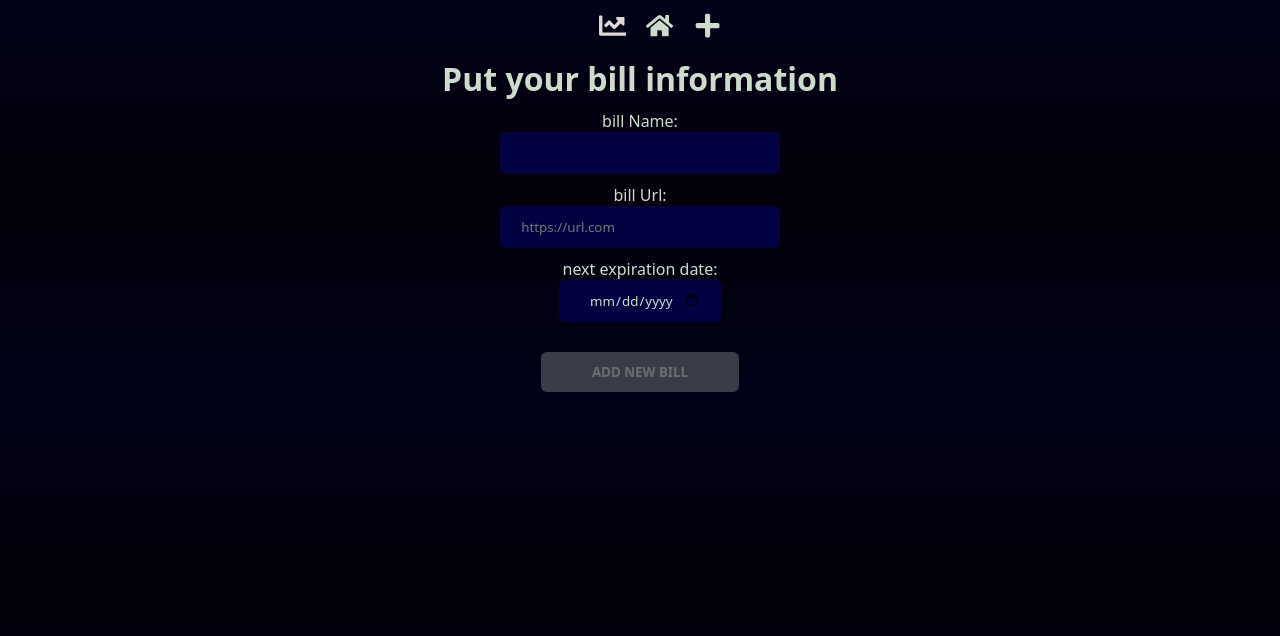
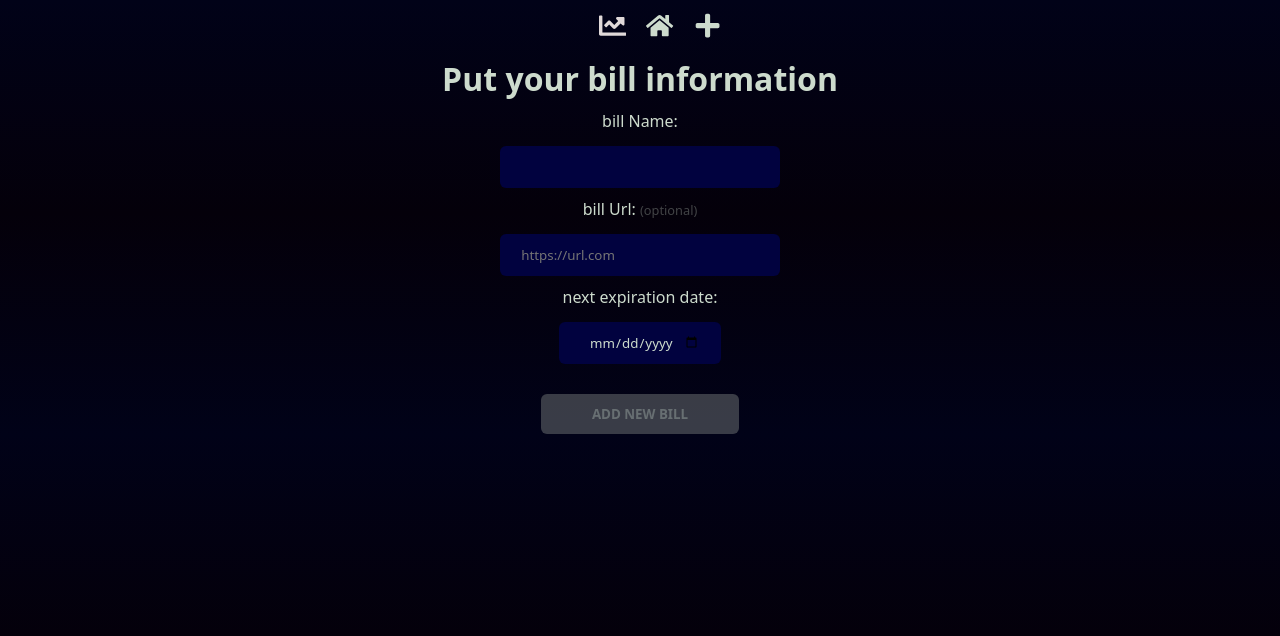
Before and after one commit to akiosTerr/pay-my-bills, a React (Create React App) app: page /add in a window 1280 px wide. Shown: the top 636 px of the page. Built offline with nearby package versions, Linux system fonts and the light colour scheme; no server answers.

Commit message:
Make URL field optional

```diff
--- a/src/components/addItemForm.tsx
+++ b/src/components/addItemForm.tsx
@@ -25,7 +25,7 @@ function AddItemForm() {
 
 
     const validateFields = () => {
-        const fields = [title, gotoUrl]
+        const fields = [title]
         const textFieldCheck = fields.some(item => item.length < 2)
         const dateFieldCheck = !dueDate
         return  textFieldCheck || dateFieldCheck
@@ -53,7 +53,7 @@ function AddItemForm() {
             </label>
             <input value={title} onChange={onChangeTitle} className="input-text title-input" type="text" name="title" id="billTitle-input" />
             <label className="label item-title">
-                bill Url:
+                 bill Url: <span className='detail'>(optional)</span>
             </label>
             <input placeholder='https://url.com' value={gotoUrl} onChange={onChangeGotoUrl} className="input-text goto-input" type="text" name="gotoUrl" id="gotoUrl-input" />
             <label className="label item-title">
--- a/src/components/editItemForm.tsx
+++ b/src/components/editItemForm.tsx
@@ -24,7 +24,7 @@ function EditItemForm() {
     }
 
     const validateFields = () => {
-        const fields = [title, gotoUrl]
+        const fields = [title]
         const textFieldCheck = fields.some(item => item.length < 2)
         return  textFieldCheck
     }
--- a/src/components/feedItem.tsx
+++ b/src/components/feedItem.tsx
@@ -74,13 +74,13 @@ function FeedItem({ itemProps, updateBills, updateHistory }: proptype) {
                 <div className="title-section">
                     <h1 className="feed-item-title">{itemProps.title}</h1>
                     <div className="options-buttons">
-                        {showUrl()}
+                        <button onClick={deleteItem(itemProps._id)} title="delete bill" className="btn delete-item-btn">
+                            <FiTrash2 />
+                        </button>
                         <Link to={`edit/${itemProps._id}`} title="edit bill" className="btn edit-item-btn">
                             <FiEdit />
                         </Link>
-                        <button onClick={deleteItem(itemProps._id)} title="delete bill" className="btn delete-item-btn">
-                            <FiTrash2 />
-                        </button>
+                        {showUrl()}
                     </div>
                 </div>
                 <div className="expiration-section">
--- a/src/style/ItemForm.scss
+++ b/src/style/ItemForm.scss
@@ -18,6 +18,13 @@ $cancel: #f00b0b;
     .form-title {
         text-align: center;
         margin-bottom: 10px;
+    }
+    .label {
+        .detail {
+            opacity: 0.3;
+            font-size: 0.8em;
+        }
+        margin-bottom: 14px;
     }
     .label-case {
         display: flex;
@@ -78,10 +85,8 @@ $cancel: #f00b0b;
         cursor: pointer;
     }
     .title-input {
-
     }
     .goto-input {
-
     }
     .expire-input {
         width: fit-content;
--- a/src/style/mainfeed.scss
+++ b/src/style/mainfeed.scss
@@ -50,6 +50,7 @@ a {
         height: fit-content;
         gap: 10px;
         margin-left: 223px;
+        margin-bottom: 40px;
         .paid::before {
             content: '';
             background-color: $paid;
```
